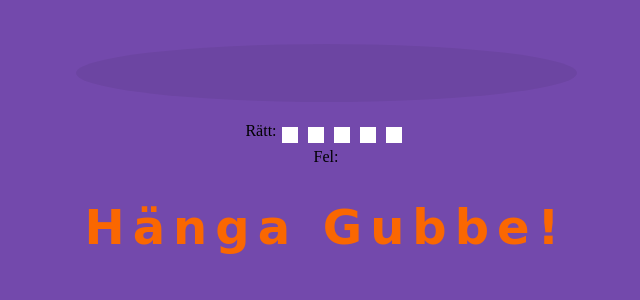
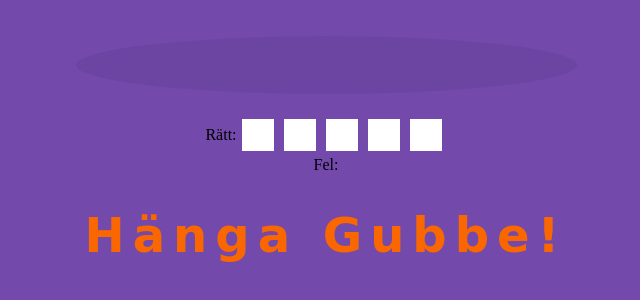
Before and after one commit to MonBjo/hangman, a plain HTML site: page index.html in a window 1280 px wide. Shown: the part 504-804 px from the top of the page, without its empty margins (322-962 px from the left). Drawn offline with Linux system fonts and the light colour scheme; a web font is replaced by a local one.

Commit message:
Fix letter box and style

```diff
--- a/index.js
+++ b/index.js
@@ -9,17 +9,17 @@
 
  x Ta fram ord ur listan med ord
  x Användaren trycker på en tangent
- xkolla så att det faktiskt är en bokstav
+ x kolla så att det faktiskt är en bokstav
  x kolla så att bokstaven är ny
 
  x jämnför bokstaven med ordet
  x om fel bokstav visa den under
-    xfyll i ett del på gubben
+    x fyll i ett del på gubben
  x om rätt fyll i bokstav i ordet
     x i rätt ordning
 
- xnär man vinner visa "du vann"-skärmen + fråga om att spela igen
- xnär man förlorar visa "du förlorade"-skärmen + fråga om att spela igen
+ x när man vinner visa "du vann"-skärmen + fråga om att spela igen
+ x när man förlorar visa "du förlorade"-skärmen + fråga om att spela igen
 
  */
 
@@ -38,18 +38,18 @@
  function generateWord(){
     wordToGuess = wordsToGuess[Math.floor(Math.random() * wordsToGuess.length)].toLowerCase();
     console.log(`wordToGuess: ${wordToGuess}`);
+    for(let char of wordToGuess){
+        wordGuessByPlayer.push('')
+    }
+    console.log('test: ', wordGuessByPlayer)
  }
  generateWord();
 displayLetterBox()
  document.addEventListener('keydown', (event) => {
     const char = event.key.toLowerCase();
-
     console.log(char);
-    console.log('char.length === 1 && char.match(/[a-z]/i) ', char.length === 1 && char.match(/[a-z]/i));
-
     if(!hasKeyBeenPressedBefore(char) && checkLetter(char)){
         compare(char, wordToGuess);
-        //console.log('isTrue: ', isTrue);
         displayLetter(isTrue, char);
         showHangMan();
         playerWin();
@@ -61,50 +61,41 @@ displayLetterBox()
     for(let letter of guessedLetters){
         if(char == letter) {
             return true;
-        }
-        //console.log('char', char);
-        //console.log('letter', letter);
+        };
     }
  }
 
 
  function compare(char, wordToGuess) {
     isTrue = false;
-    //console.log(`wordToGuess.length: ${wordToGuess.length}`);
+    console.log(`wordToGuess.length: ${wordToGuess.length}`);
     for(let i = 0; i < wordToGuess.length; i++){
         if (char == wordToGuess.charAt(i)){
-            console.log("rätt!");
-            //wordGuessByPlayer.slice(char, i);
             wordGuessByPlayer[i] = char;
-            //console.log(wordGuessByPlayer);
             isTrue = true;
-
-        } else {
+        }else {
             console.log("fel!");
-            //console.log(i + ' char ' + char);
-            //console.log(i + ' word ' + wordToGuess.charAt(i));
-            //console.log(i + wordToGuess);
 
         }
     }
+    console.log('wordGuessBy: ', wordGuessByPlayer)
     guessedLetters.push(char);
-
  }
 
 
  function displayLetter(guessedLetter, char){
     if(isTrue) {
         /* visa i .wordGuess */
-        //wordGuessElem.innerHTML = "Rätt: ";
+        wordGuessElem.innerHTML = "Rätt: ";
         for(let char of wordGuessByPlayer){
-            for(let letterBox of boxes){
+            console.log('wordGuess: ', wordGuessByPlayer)
                 if(char != undefined){
-                    letterBox.innerHTML = char;
-                    console.log(letterBox)
+                    wordGuessElem.innerHTML += `<span>` + char + `</span>`;
                     console.log(wordGuessElem)
-                    break;
+                }else{
+                    wordGuessElem.innerHTML+=`<span></span>`;
                 }
-            }
+
         }
     } else {
         /* visa i .guessedLetters */
@@ -137,7 +128,6 @@ displayLetterBox()
         default:
             console.log('What are you doing?')
      }
-     console.log('Funka', guessedLettersElem.innerHTML.length)
  }
 
 
@@ -146,16 +136,12 @@ displayLetterBox()
     let word = '';
     for(let letter of wordGuessByPlayer){
         word += letter;
-        //console.log('gusseWord: ', word)
-        //console.log('Letter: ', letter)
     }
     if(word == wordToGuess){
-        console.log('You win');
         winGame.classList.add('show');
     }
  }
  function playerLose(){
-    console.log('you lose');
     document.querySelector('.right-word').innerHTML = wordToGuess;
     loseGame.classList.add('show');
  }
@@ -178,11 +164,8 @@ displayLetterBox()
 }
 
 function displayLetterBox(){
-
     for(let letter in wordToGuess){
-        let letterBox = document.createElement('div')
-        boxes.push(letterBox)
+        let letterBox = document.createElement('span')
         wordGuessElem.appendChild(letterBox)
     }
-    console.log(boxes)
 }
--- a/style.css
+++ b/style.css
@@ -44,17 +44,22 @@ body {
   flex-wrap: wrap;
   flex-direction: column;
 }
-div {
-  width: 1rem;
-  height: 1rem;
-  border-radius: 3px solid orange;
+span {
+  width: 2rem;
+  height: 2rem;
   background-color: white;
-
   margin: 5px;
+  font-size: large;
+  text-align: center;
+  display: flex;
+  justify-content: center;
+  align-items: center;
 }
 .wordGuess {
   display: flex;
   flex-direction: row;
+  justify-content: center;
+  align-items: center;
 }
 /* Stick figure */
 .wrapper figure svg > * {
```
